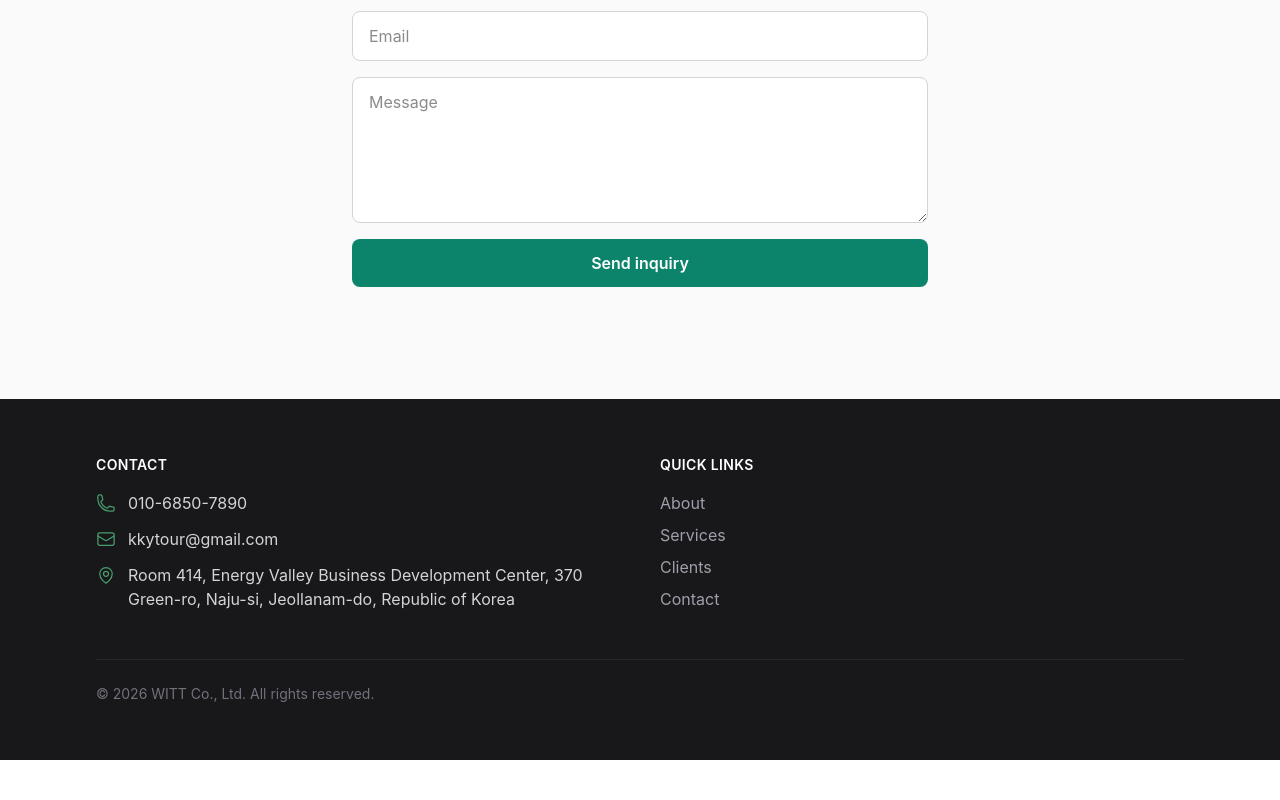
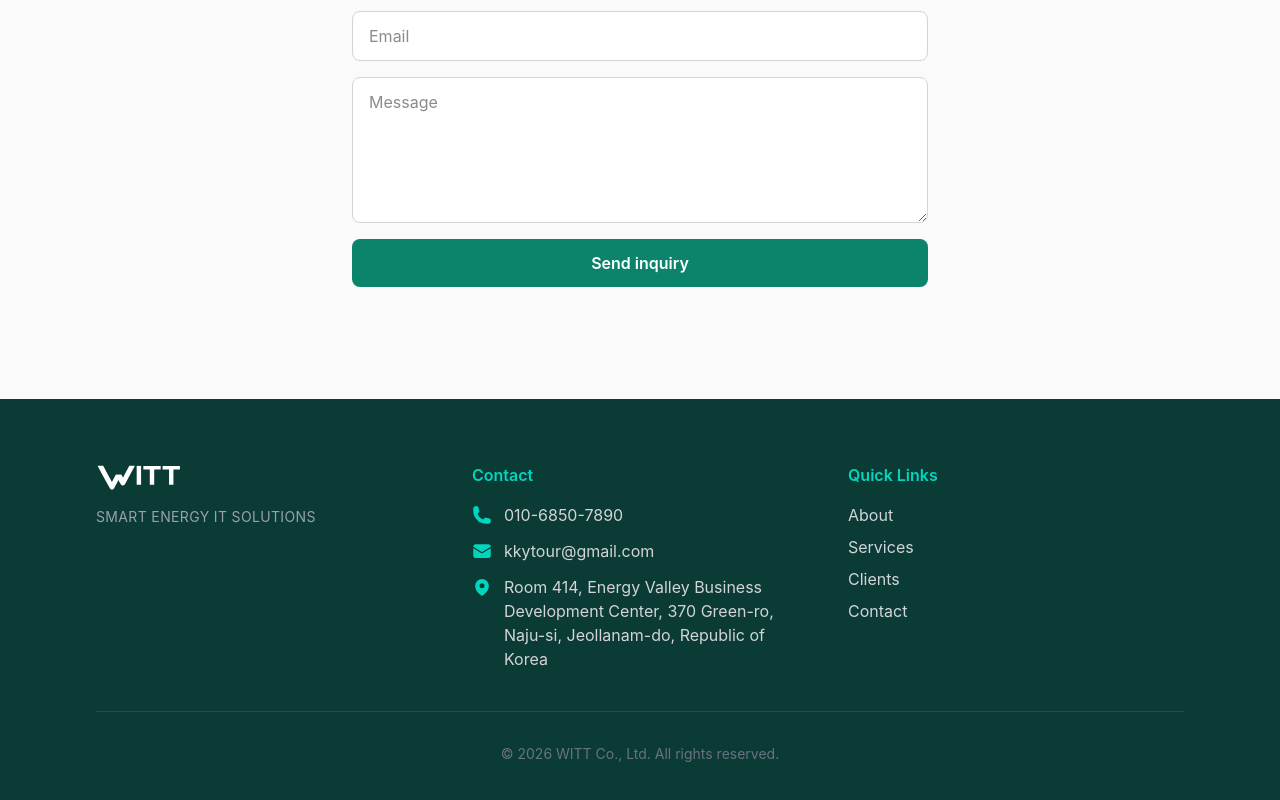
Before and after one commit to witt-company/witt-homepage, a Next.js app: page /en in a window 1280 px wide. Shown: the part 3442-4242 px from the top of the page. Before the commit the page ends 4202 px from the top, so only its background shows below. Built offline with nearby package versions, Linux system fonts and the light colour scheme; a web font is replaced by a local one.

Commit message:
feat: restyle footer to reference layout

```diff
--- a/src/components/layout/ContactInfo.tsx
+++ b/src/components/layout/ContactInfo.tsx
@@ -1,8 +1,4 @@
-import {
-  EnvelopeIcon,
-  MapPinIcon,
-  PhoneIcon,
-} from "@heroicons/react/24/outline";
+import { EnvelopeIcon, MapPinIcon, PhoneIcon } from "@heroicons/react/24/solid";
 
 import type { Dictionary } from "@/i18n/types";
 
@@ -14,7 +10,7 @@ export function ContactInfo({ info }: ContactInfoProps) {
   return (
     <ul className="space-y-3 text-zinc-300">
       <li className="flex items-center gap-3">
-        <PhoneIcon className="h-5 w-5 shrink-0 text-primary-soft" />
+        <PhoneIcon className="h-5 w-5 shrink-0 text-teal-400" />
         <a
           href={`tel:${info.phone.replace(/[^0-9+]/g, "")}`}
           className="hover:text-white"
@@ -23,13 +19,13 @@ export function ContactInfo({ info }: ContactInfoProps) {
         </a>
       </li>
       <li className="flex items-center gap-3">
-        <EnvelopeIcon className="h-5 w-5 shrink-0 text-primary-soft" />
+        <EnvelopeIcon className="h-5 w-5 shrink-0 text-teal-400" />
         <a href={`mailto:${info.email}`} className="hover:text-white">
           {info.email}
         </a>
       </li>
       <li className="flex items-start gap-3">
-        <MapPinIcon className="mt-0.5 h-5 w-5 shrink-0 text-primary-soft" />
+        <MapPinIcon className="mt-0.5 h-5 w-5 shrink-0 text-teal-400" />
         <span>{info.address}</span>
       </li>
     </ul>
--- a/src/components/layout/Footer.tsx
+++ b/src/components/layout/Footer.tsx
@@ -1,4 +1,5 @@
 import { ContactInfo } from "@/components/layout/ContactInfo";
+import { Logo } from "@/components/ui/Logo";
 import type { Dictionary } from "@/i18n/types";
 
 type FooterProps = {
@@ -10,26 +11,34 @@ export function Footer({ contact, footer }: FooterProps) {
   const year = new Date().getFullYear();
 
   return (
-    <footer className="bg-zinc-900 text-zinc-300">
-      <div className="mx-auto w-full max-w-6xl px-4 py-14 sm:px-6 lg:px-8">
-        <div className="grid gap-10 sm:grid-cols-2">
+    <footer className="bg-[#0a3b34] text-gray-300">
+      <div className="mx-auto w-full max-w-6xl px-4 py-16 sm:px-6 lg:px-8">
+        <div className="grid gap-10 border-b border-gray-700 pb-10 md:grid-cols-3">
+          {/* 브랜드 */}
           <div>
-            <h3 className="mb-4 text-sm font-semibold tracking-wide text-white uppercase">
+            <Logo variant="mono" className="h-7 w-auto text-white" />
+            <p className="mt-4 text-sm tracking-wide text-gray-400">
+              SMART ENERGY IT SOLUTIONS
+            </p>
+          </div>
+
+          {/* 연락처 */}
+          <div>
+            <h4 className="mb-4 text-base font-semibold text-teal-400">
               {contact.labels.info}
-            </h3>
+            </h4>
             <ContactInfo info={contact.info} />
           </div>
+
+          {/* 바로 가기 */}
           <div>
-            <h3 className="mb-4 text-sm font-semibold tracking-wide text-white uppercase">
+            <h4 className="mb-4 text-base font-semibold text-teal-400">
               {contact.labels.links}
-            </h3>
+            </h4>
             <ul className="space-y-2">
               {contact.quickLinks.map((link) => (
                 <li key={link.href}>
-                  <a
-                    href={link.href}
-                    className="text-zinc-400 hover:text-white"
-                  >
+                  <a href={link.href} className="transition hover:text-white">
                     {link.label}
                   </a>
                 </li>
@@ -37,9 +46,10 @@ export function Footer({ contact, footer }: FooterProps) {
             </ul>
           </div>
         </div>
-        <div className="mt-12 border-t border-zinc-800 pt-6 text-sm text-zinc-500">
+
+        <p className="mt-8 text-center text-sm text-gray-500">
           © {year} {footer.copyright}
-        </div>
+        </p>
       </div>
     </footer>
   );
```
